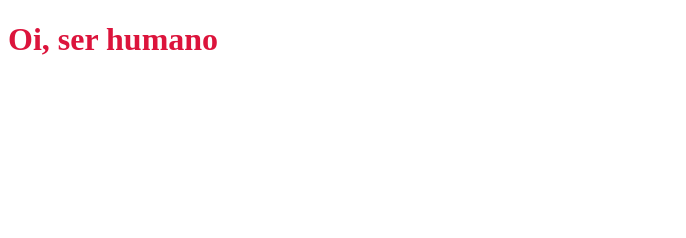
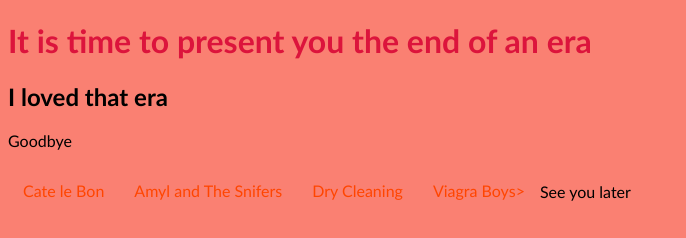
Before and after one commit to ra1bu5/test, a plain HTML site: page index.html in a window 1280 px wide. Shown: the whole page, without its empty margins (0-686 px from the left). Drawn offline with Linux system fonts and the light colour scheme.

Commit message:
Update index.html

```diff
--- a/index.html
+++ b/index.html
@@ -2,15 +2,54 @@
 <html>
 <head>
 <style>
+body  {
+  background-color:salmon;
+  font-family:calibri;
+  }
+ul  {
+  list-style-type:none;
+  margin:0;
+  padding:0;
+  overflow:0;
+  background-color:darkred;
+  }
+li  {
+  float:left;
+  }
+li a  {
+  display:block;
+  color:orangered;
+  text-align:center;
+  padding:15px;
+  text-decoration:none;
+  }
+li a:hover  {
+  background-color:crimson;
+  }
 
 h1  {
 color:crimson;
 }
 
+
 </style>
 <body>
 
-<h1> Oi, ser humano</h1>
+<h1>It is time to present you the end of an era</h1>
+
+<h2>I loved that era</h2>
+
+<p>Goodbye</p>
+
+<choose the way you want to go, now</p>
+
+<ul>
+  <li><a href="https://music.youtube.com/channel/UC3v-q7rxcHrLGArZUpauMVg;">Cate le Bon</a><li>
+  <li><a href="https://music.youtube.com/channel/UCErTnCDIYujpRgVV_rq29Ug;">Amyl and The Snifers</a><li>
+  <li><a href="https://music.youtube.com/channel/UCoSgLAvtgQVCxO6Wt5vwEeA;">Dry Cleaning</a><li>
+  <li><a href="https://music.youtube.com/channel/UCWRCpIlFQYWr3v0V6fZu97Q;">Viagra Boys></a><li>
+
+  <p>See you later</p>
 
 </body>
 </head>
```
